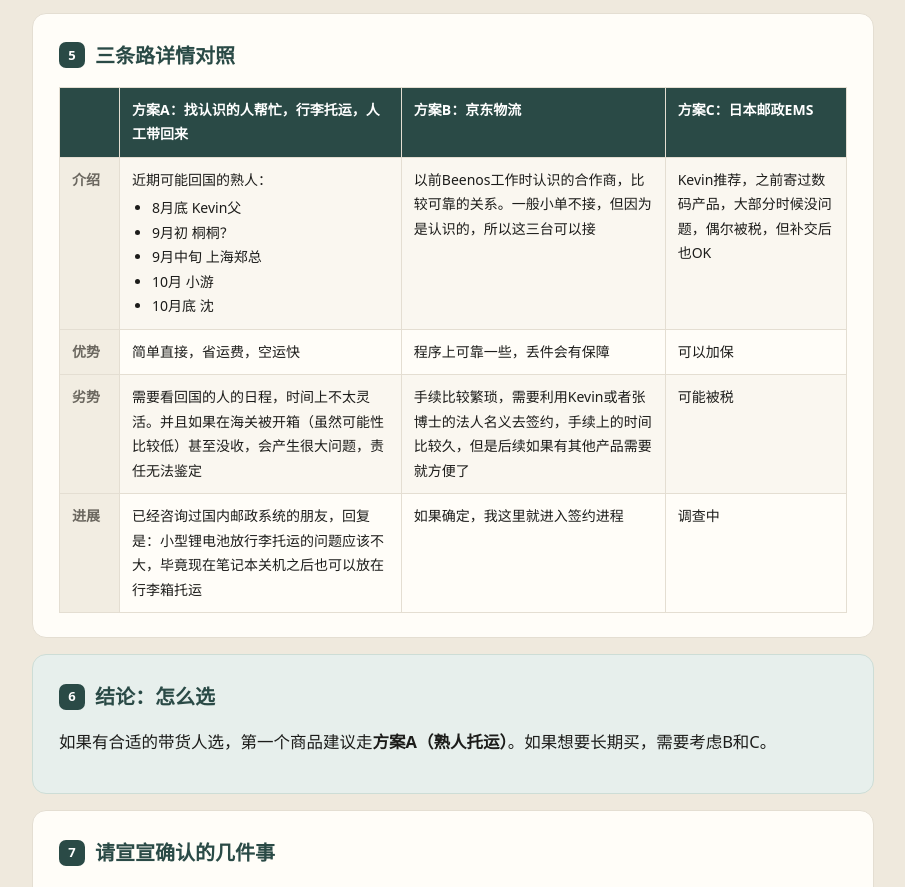
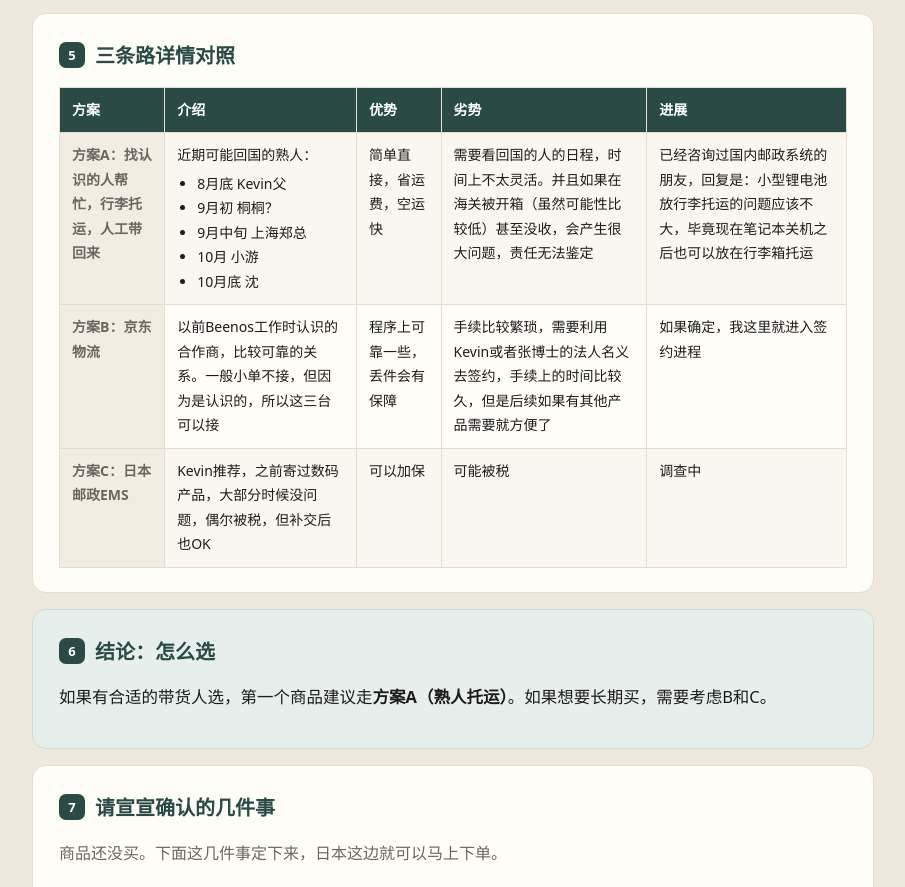
Before and after one commit to SyOasis/xuanxuan, a plain HTML site: page index.html in a window 1280 px wide. Shown: the part 1602-2489 px from the top of the page, without its empty margins (306-1211 px from the left). Drawn offline with Linux system fonts and the light colour scheme.

Commit message:
style: transpose comparison table
Co-authored-by: Cursor <cursoragent@cursor.com>

```diff
--- a/index.html
+++ b/index.html
@@ -96,7 +96,7 @@
   table.cmp{width:100%;border-collapse:collapse;min-width:640px;font-size:14px;}
   table.cmp th,table.cmp td{border:1px solid var(--line);padding:10px 12px;vertical-align:top;text-align:left;}
   table.cmp thead th{background:var(--accent);color:#fff;font-weight:600;}
-  table.cmp tbody th{background:#f2ede2;color:var(--muted);width:60px;font-weight:600;}
+  table.cmp tbody th{background:#f2ede2;color:var(--muted);font-weight:600;}
   table.cmp tbody tr:nth-child(odd) td{background:#faf7f0;}
   /* scheme blocks */
   .scheme{border-left:4px solid var(--line);padding:4px 0 4px 16px;margin:14px 0;}
@@ -206,13 +206,30 @@
       <div class="scroll">
         <table class="cmp">
           <thead>
-            <tr><th></th><th>方案A：找认识的人帮忙，行李托运，人工带回来</th><th>方案B：京东物流</th><th>方案C：日本邮政EMS</th></tr>
+            <tr><th>方案</th><th>介绍</th><th>优势</th><th>劣势</th><th>进展</th></tr>
           </thead>
           <tbody>
-            <tr><th>介绍</th><td>近期可能回国的熟人：<ul style="margin: 4px 0 0; padding-left: 20px;"><li>8月底 Kevin父</li><li>9月初 桐桐？</li><li>9月中旬 上海郑总</li><li>10月 小游</li><li>10月底 沈</li></ul></td><td>以前Beenos工作时认识的合作商，比较可靠的关系。一般小单不接，但因为是认识的，所以这三台可以接</td><td>Kevin推荐，之前寄过数码产品，大部分时候没问题，偶尔被税，但补交后也OK</td></tr>
-            <tr><th>优势</th><td>简单直接，省运费，空运快</td><td>程序上可靠一些，丢件会有保障</td><td>可以加保</td></tr>
-            <tr><th>劣势</th><td>需要看回国的人的日程，时间上不太灵活。并且如果在海关被开箱（虽然可能性比较低）甚至没收，会产生很大问题，责任无法鉴定</td><td>手续比较繁琐，需要利用Kevin或者张博士的法人名义去签约，手续上的时间比较久，但是后续如果有其他产品需要就方便了</td><td>可能被税</td></tr>
-            <tr><th>进展</th><td>已经咨询过国内邮政系统的朋友，回复是：小型锂电池放行李托运的问题应该不大，毕竟现在笔记本关机之后也可以放在行李箱托运</td><td>如果确定，我这里就进入签约进程</td><td>调查中</td></tr>
+            <tr>
+              <th>方案A：找认识的人帮忙，行李托运，人工带回来</th>
+              <td>近期可能回国的熟人：<ul style="margin: 4px 0 0; padding-left: 20px;"><li>8月底 Kevin父</li><li>9月初 桐桐？</li><li>9月中旬 上海郑总</li><li>10月 小游</li><li>10月底 沈</li></ul></td>
+              <td>简单直接，省运费，空运快</td>
+              <td>需要看回国的人的日程，时间上不太灵活。并且如果在海关被开箱（虽然可能性比较低）甚至没收，会产生很大问题，责任无法鉴定</td>
+              <td>已经咨询过国内邮政系统的朋友，回复是：小型锂电池放行李托运的问题应该不大，毕竟现在笔记本关机之后也可以放在行李箱托运</td>
+            </tr>
+            <tr>
+              <th>方案B：京东物流</th>
+              <td>以前Beenos工作时认识的合作商，比较可靠的关系。一般小单不接，但因为是认识的，所以这三台可以接</td>
+              <td>程序上可靠一些，丢件会有保障</td>
+              <td>手续比较繁琐，需要利用Kevin或者张博士的法人名义去签约，手续上的时间比较久，但是后续如果有其他产品需要就方便了</td>
+              <td>如果确定，我这里就进入签约进程</td>
+            </tr>
+            <tr>
+              <th>方案C：日本邮政EMS</th>
+              <td>Kevin推荐，之前寄过数码产品，大部分时候没问题，偶尔被税，但补交后也OK</td>
+              <td>可以加保</td>
+              <td>可能被税</td>
+              <td>调查中</td>
+            </tr>
           </tbody>
         </table>
       </div>
```
